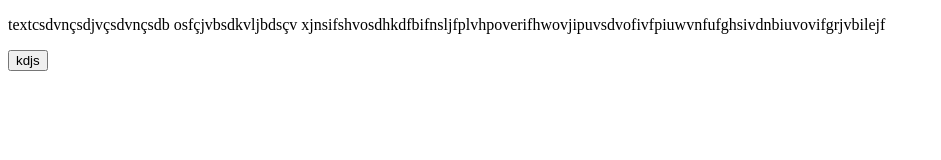
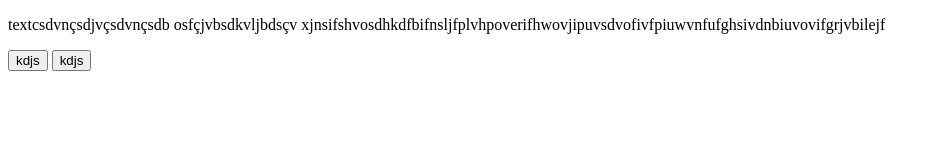
Before and after one commit to CROWseven7/Projeto-2-alura, a plain HTML site: page index.html in a window 1280 px wide. Shown: the whole page, without its empty margins (0-941 px from the left). Drawn offline with Linux system fonts and the light colour scheme; files that its build step writes are made by us from their sources.

Commit message:
update index.html

```diff
--- a/index.html
+++ b/index.html
@@ -18,6 +18,7 @@
 
          <p>textcsdvnçsdjvçsdvnçsdb osfçjvbsdkvljbdsçv xjnsifshvosdhkdfbifnsljfplvhpoverifhwovjipuvsdvofivfpiuwvnfufghsivdnbiuvovifgrjvbilejf</p>
         <button class="btn-proximo" data-proximo="1">kdjs</button>
+                <button class="btn-proximo" data-proximo="2">kdjs</button>
        </div>
 
     </main>
```
